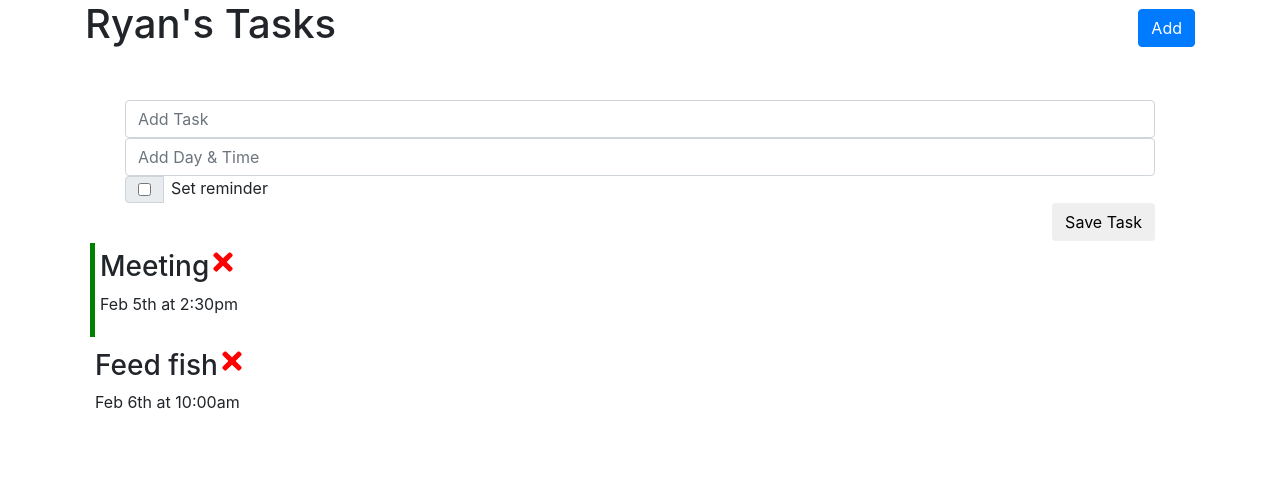
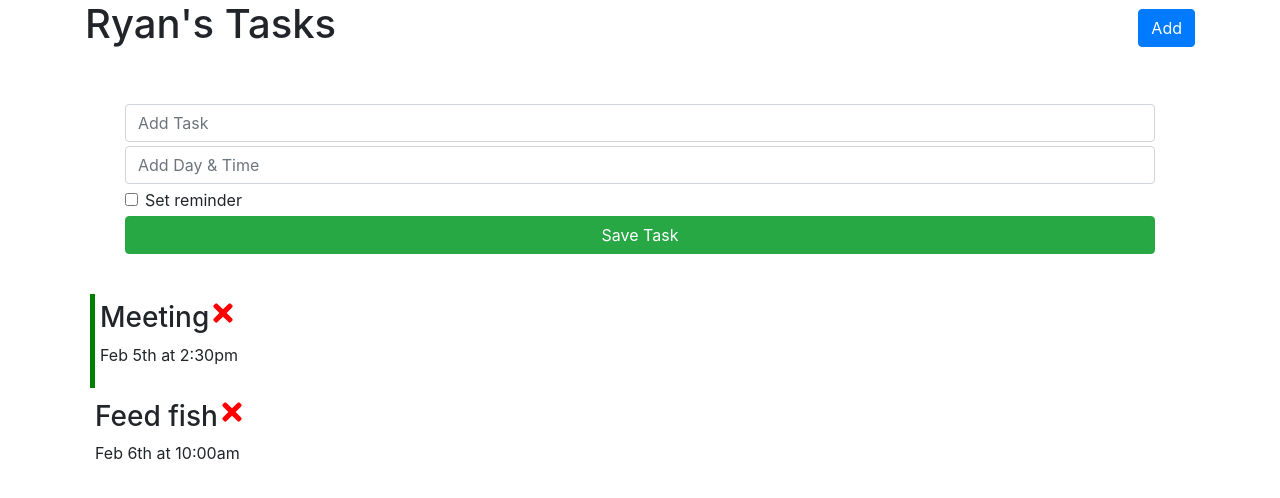
Before and after one commit to Pang/react-task-tracker, a React (Create React App) app: page / in a window 1280 px wide. Shown: the top 498 px of the page. Built offline with nearby package versions, Linux system fonts and the light colour scheme.

Commit message:
adding task

```diff
--- a/src/App.js
+++ b/src/App.js
@@ -20,6 +20,13 @@ function App() {
     },
   ]);
 
+  // Add Task
+  const addTask = (task) => {
+    const id = Math.floor(Math.random() * 10000) + 1;
+    const newTask = { id, ...task };
+    setTasks([...tasks, newTask]);
+  }
+
   // Delete Task
   const deleteTask = (id) => {
     setTasks(tasks.filter((task) => task.id !== id));
@@ -33,7 +40,7 @@ function App() {
   return (
     <div className="container">
       <Header name={name} />
-      <AddTask />
+      <AddTask onAdd={addTask} />
       {tasks.length > 0
         ? <Tasks
             tasks={tasks}
--- a/src/components/AddTask.js
+++ b/src/components/AddTask.js
@@ -1,22 +1,51 @@
-const AddTask = () => {
+import { useState } from 'react';
+
+const AddTask = ({ onAdd }) => {
+    const [text, setText] = useState('');
+    const [day, setDay] = useState('');
+    const [reminder, setReminder] = useState(false);
+
+    const onSubmit = (e) => {
+        e.preventDefault();
+        if(!text) {
+            alert('Please add a task');
+            return;
+        }
+        onAdd({ text, day, reminder });
+
+        setText('');
+        setDay('');
+        setReminder(false);
+    }
+
     return (
-        <form className='m-3 p-4 justify-content-center'>
-            <div>
-                <input className='form-control' type='text' placeholder='Add Task' />
-            </div>
-            <div>
-                <input className='form-control' type='text' placeholder='Add Day & Time' />
-            </div>
-            <div className='input-group'>
-                <div className='input-group-prepend'>
-                    <div className="input-group-text">
-                        <input type='checkbox' />
-                    </div>
-                </div>
-                <label className='mb-0 ml-2'>Set reminder</label>
+        <form className='m-3 p-4 justify-content-center' onSubmit={onSubmit}>
+            <input
+                className='form-control my-1'
+                type='text'
+                placeholder='Add Task'
+                value={text}
+                onChange={(e) => setText(e.target.value)}
+            />
+            <input
+                className='form-control my-1'
+                type='text'
+                placeholder='Add Day & Time'
+                value={day}
+                onChange={(e) => setDay(e.target.value)}
+            />
+            <div className='my-1 form-check'>
+                    <input
+                        className='form-check-input'
+                        type='checkbox'
+                        checked={reminder}
+                        value={reminder}
+                        onChange={(e) => setReminder(e.currentTarget.checked)}
+                    />
+                <label className='mb-0'>Set reminder</label>
 
             </div>
-            <input className='btn float-right' type='submit' value='Save Task' />
+            <input className='btn btn-success w-100' type='submit' value='Save Task' />
         </form>
     )
 }
```
